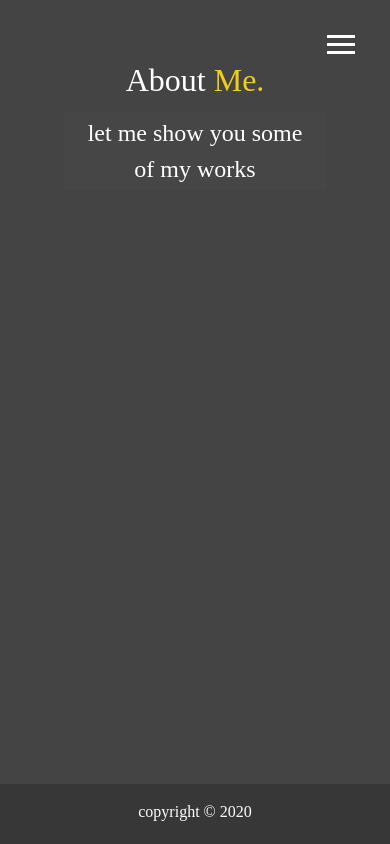
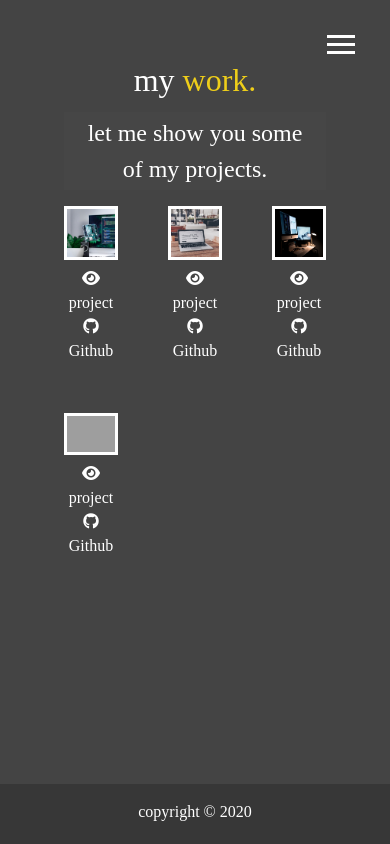
Before and after one commit to muni91/portfolio, a website: page main_folder/work.html in a window 390 px wide. Drawn offline with Linux system fonts and the light colour scheme; grey boxes are pictures that could not be loaded.

Commit message:
my work page responsiveness

```diff
--- a/main_folder/work.html
+++ b/main_folder/work.html
@@ -43,13 +43,59 @@
             </ul>
         </nav>
     </header>
-    <main id="about">
+    <main id="work">
         <h1 class="lg-heading">
-            About <span class="text-secondary">Me.</span>
+            my <span class="text-secondary">work.</span>
         </h1>
         <h2 class="sm-heading">
-            let me show you some of my works
+            let me show you some of my projects.
         </h2>
+        <div class="projects">
+            <div class="item">
+                <a href="#!">
+                    <img src="img/arduino.jpg" alt="smart stator">
+                </a>
+                <a href="#" class="btn-light">
+                    <i class="fas fa-eye"></i>project
+                </a>
+                <a href="#" class="btn-dark">
+                    <i class="fab fa-github"></i>Github
+                </a>
+            </div>
+            <div class="item">
+                <a href="#!">
+                    <img src="img/website.jpg" alt="porfolio">
+                </a>
+                <a href="#" class="btn-light">
+                    <i class="fas fa-eye"></i>project
+                </a>
+                <a href="#" class="btn-dark">
+                    <i class="fab fa-github"></i>Github
+                </a>
+            </div>
+            <div class="item">
+                <a href="#!">
+                    <img src="img/e-com.jpg" alt="E-commerce T-shirt website">
+                </a>
+                <a href="#" class="btn-light">
+                    <i class="fas fa-eye"></i>project
+                </a>
+                <a href="#" class="btn-dark">
+                    <i class="fab fa-github"></i>Github
+                </a>
+            </div>
+            <div class="item">
+                <a href="#!">
+                    <img src="img/face_mask.jpg" alt="face mask detection">
+                </a>
+                <a href="#" class="btn-light">
+                    <i class="fas fa-eye"></i>project
+                </a>
+                <a href="#" class="btn-dark">
+                    <i class="fab fa-github"></i>Github
+                </a>
+            </div>
+        </div>
     </main>
     <footer id="main-footer">
         copyright &copy; 2020
--- a/scss/main.scss
+++ b/scss/main.scss
@@ -95,6 +95,22 @@ main {
         border-bottom: $secondary-color 5px solid;
     }
 }
+// projcts
+.projects{
+    display: grid;
+    grid-gap: 50px;
+    grid-template-columns: repeat(3, 1fr);
+
+    img{
+        width: 100%;
+        border: 3px #fff solid;
+        &:hover{
+         opacity: 0.5;
+         border-color: $secondary-color;
+         @include easeOut;
+        }
+    }
+}
 #main-footer{
     text-align: center;
     padding: 1rem;
```
Also changed, not shown: main_folder/css/main.css, main_folder/img/arduino.jpg (added), main_folder/img/e-com.jpg (added), main_folder/img/website.jpg (added), 1 other file.
